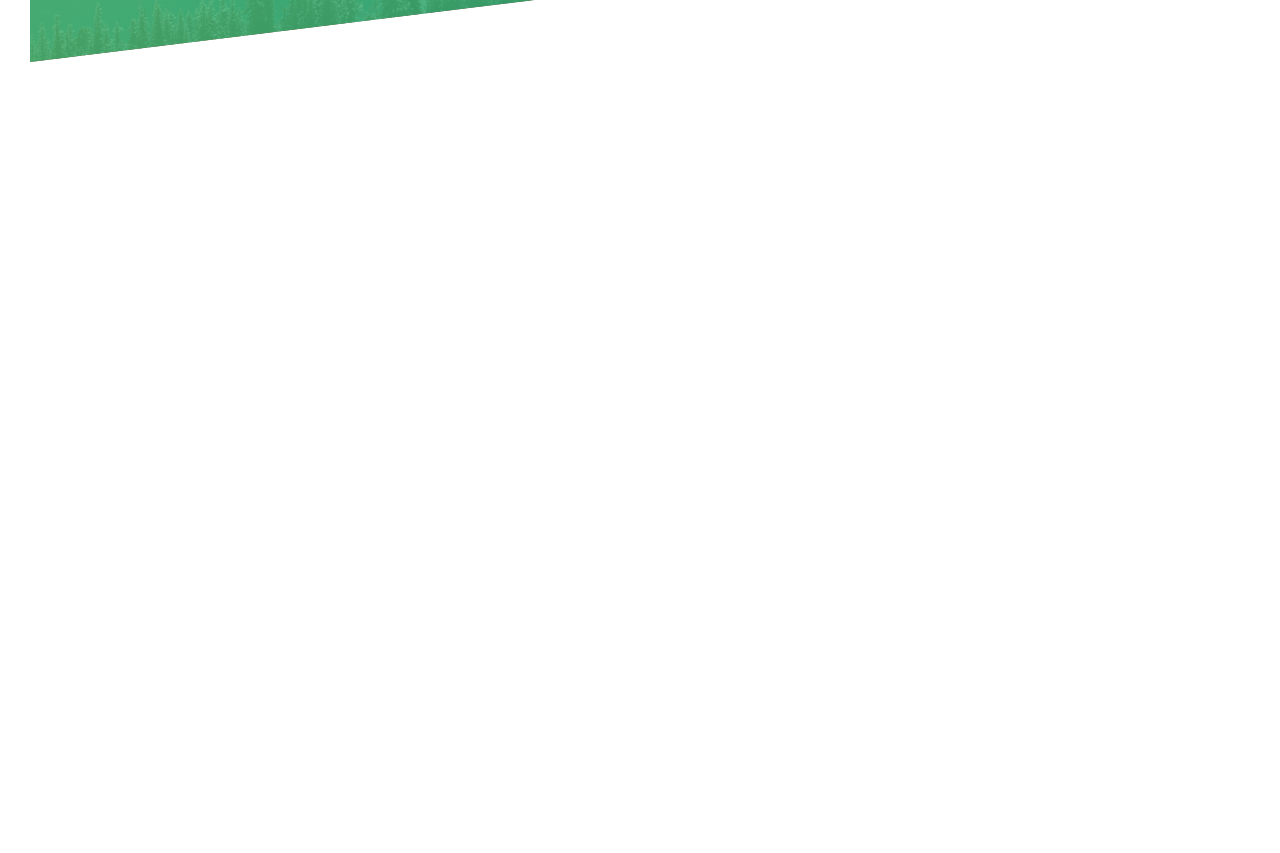
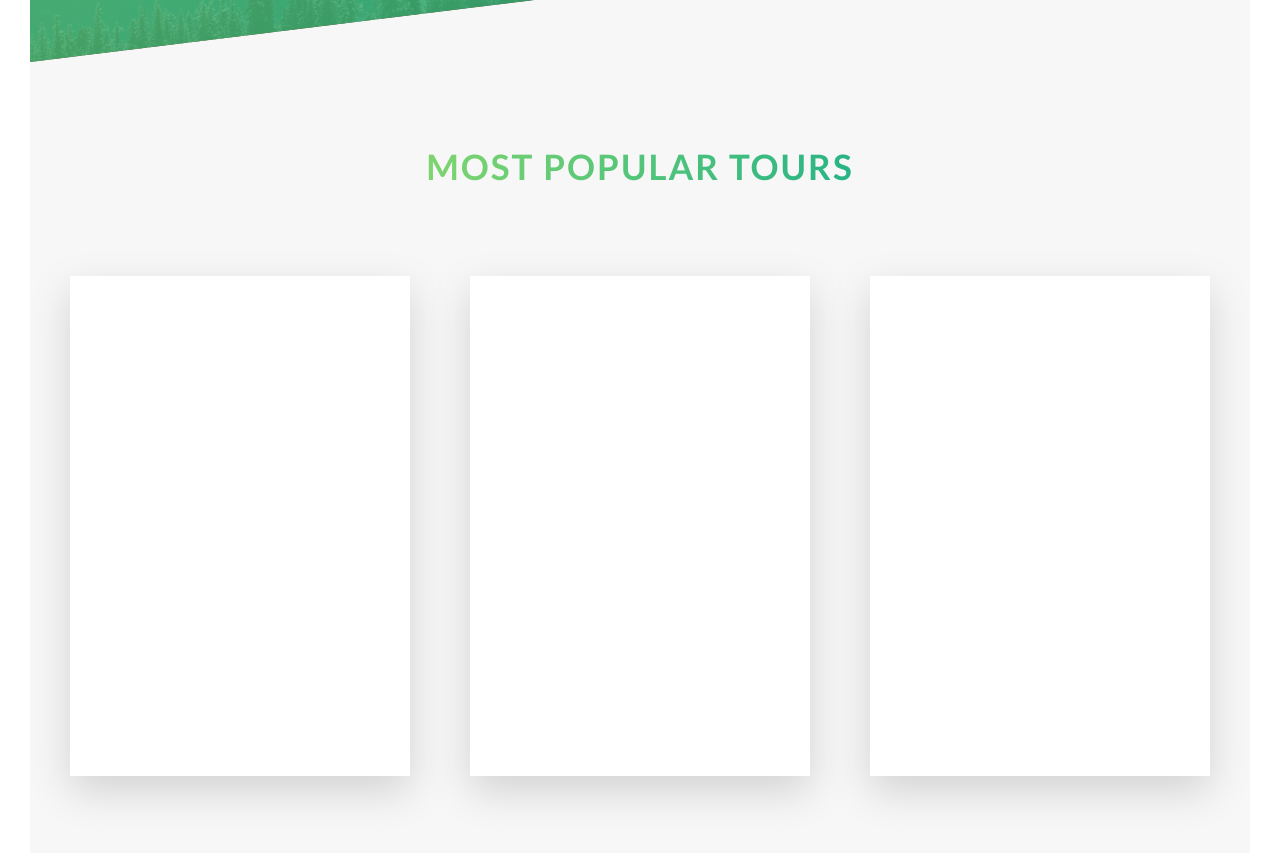
Before and after one commit to emrecolak-23/tourapp-react-typescript, a React (Vite) app: page / in a window 1280 px wide. Shown: the part 2280-3133 px from the top of the page. Before the commit the page ends 2342 px from the top, so only its background shows below. Built offline with nearby package versions, Linux system fonts and the light colour scheme.

Commit message:
create tours section and card component add functionality to rotate card and show front and back side

```diff
--- a/src/App.tsx
+++ b/src/App.tsx
@@ -2,12 +2,15 @@ import Header from "./components/header/header.component"
 import Main from "./components/main/main.component"
 import SectionAbout from "./components/section-about/section-about.component"
 import SectionFeatures from "./components/section-features/section-features.component"
+import SectionTours from "./components/section-tours/section-tours.component"
+
 const App = () => {
   return <div>
     <Header />
     <Main>
       <SectionAbout />
       <SectionFeatures />
+      <SectionTours />
     </Main>
     {/* <section className="grid-test">
       <div className="row">
--- /dev/null
+++ b/src/components/section-tours-card-back/section-tours-card-back.component.tsx
@@ -0,0 +1,15 @@
+import { FC } from 'react'
+
+interface SectionToursCardBackProps {
+    backContainerClasses?: string
+}
+
+const SectionToursCardBack:FC<SectionToursCardBackProps> = ({backContainerClasses}) => {
+    return (
+        <div className={backContainerClasses}>
+            BACK
+        </div>
+    )
+}
+
+export default SectionToursCardBack
--- /dev/null
+++ b/src/components/section-tours-card-front/section-tours-card-front.component.tsx
@@ -0,0 +1,29 @@
+import './section-tours-card-front.styles.scss'
+import { FC } from "react"
+import classNames from "classnames"
+
+
+interface SectionToursCardFrontProps {
+    fronPictureClass: string
+}
+
+const SectionToursCardFront:FC<SectionToursCardFrontProps> = ({fronPictureClass}) => {
+
+    const pictureClass = classNames('card__picture', fronPictureClass)
+
+    return (
+        <div className="card__side card__side--front">
+            <div className={pictureClass}>
+                &nbsp;
+            </div>
+            <div className="card__heading">
+                Heaing
+            </div>
+            <div className="card__details">
+                Details
+            </div>
+        </div>
+    )
+}
+
+export default SectionToursCardFront
--- /dev/null
+++ b/src/components/section-tours-card-front/section-tours-card-front.styles.scss
@@ -0,0 +1,5 @@
+.card {
+    &__picture {
+
+    }
+}
--- /dev/null
+++ b/src/components/section-tours-card/section-tours-card.component.tsx
@@ -0,0 +1,28 @@
+import './section-tours-card.styles.scss'
+import { FC } from 'react'
+import classNames from 'classnames'
+
+import SectionToursCardBack from '../section-tours-card-back/section-tours-card-back.component'
+import SectionToursCardFront from '../section-tours-card-front/section-tours-card-front.component'
+
+interface SectionToursCardProps {
+    backContainerColor?: string,
+    frontPictureClass: string
+}
+
+const SectionToursCard:FC<SectionToursCardProps> = ({backContainerColor, frontPictureClass}) => {
+
+    const frontPictureContainerClass = classNames('card__picture', frontPictureClass)
+    const backContainerClass = classNames('card__side card__side--back', backContainerColor)
+
+    return (
+    <div className="col-1-of-3">
+       <div className="card">
+            <SectionToursCardFront />
+            <SectionToursCardBack backContainerClasses={backContainerClass} />
+       </div>
+    </div>
+    )
+}
+
+export default SectionToursCard
--- /dev/null
+++ b/src/components/section-tours-card/section-tours-card.styles.scss
@@ -0,0 +1,50 @@
+@use '../../sass/base/variables' as vars;
+
+.card {
+    perspective: 150rem;
+    -moz-perspective: 150rem;
+    position: relative;
+    height: 50rem;
+
+
+    &__side {
+        color: #fff;
+        font-size: 2rem;
+        height: 50rem;
+        transition: all 0.8s ease;
+        position: absolute;
+        top: 0;
+        left: 0;
+        width: 100%;
+        backface-visibility: hidden;
+        box-shadow: 0 1.5rem 4rem rgba($color: vars.$color-black, $alpha: .15);
+        &--front {
+            background-color: vars.$color-white;
+
+        }
+
+        &--back {
+            transform: rotateY(180deg);
+
+            &-1 {
+                background-image: linear-gradient(to right bottom, vars.$color-secondary-light, vars.$color-secondary-dark)
+            }
+
+            &-2 {
+                background-image: linear-gradient(to right bottom, vars.$color-primary-light, vars.$color-primary-dark)
+            }
+
+            &-3 {
+                background-image: linear-gradient(to right bottom, vars.$color-tertiary-light, vars.$color-tertiary-dark)
+            }
+        }
+    }
+
+    &:hover &__side--front {
+        transform: rotateY(-180deg)
+    }
+
+    &:hover &__side--back {
+        transform: rotateY(0)
+    }
+}
--- /dev/null
+++ b/src/components/section-tours/section-tours.component.tsx
@@ -0,0 +1,27 @@
+import './section-tours.styles.scss'
+import SectionTitle from "../section-title/section-title.component"
+import SectionToursCard from '../section-tours-card/section-tours-card.component'
+
+const SectionTours = () => {
+    return (
+        <section className="section-tours">
+                <SectionTitle text='Most popular tours' extraClass="u-margin-bottom-big" />
+                <div className="row">
+                   <SectionToursCard
+                   frontPictureClass='card__picture--1'
+                   backContainerColor='card__side--back-1'
+                   />
+                   <SectionToursCard
+                   frontPictureClass='card__picture--1'
+                   backContainerColor='card__side--back-2'
+                   />
+                   <SectionToursCard
+                   frontPictureClass='card__picture--1'
+                   backContainerColor='card__side--back-3'
+                   />
+                </div>
+        </section>
+    )
+}
+
+export default SectionTours
--- /dev/null
+++ b/src/components/section-tours/section-tours.styles.scss
@@ -0,0 +1,7 @@
+@use '../../sass/base/variables.scss' as vars;
+
+.section-tours {
+    background-color: vars.$color-grey-light-1;
+    padding: 25rem 0 50rem 0;
+    margin-top: -10rem;
+}
--- a/src/sass/base/variables.scss
+++ b/src/sass/base/variables.scss
@@ -2,6 +2,12 @@
 $color-primary: #55c57a;
 $color-primary-dark: #28b485;
 $color-primary-light: #7ed56f;
+
+$color-secondary-light: #ffb900;
+$color-secondary-dark: #ff7730;
+
+$color-tertiary-light: #2998ff;
+$color-tertiary-dark: #5643fa;
 
 $color-grey-light-1: #f7f7f7;
 
```
